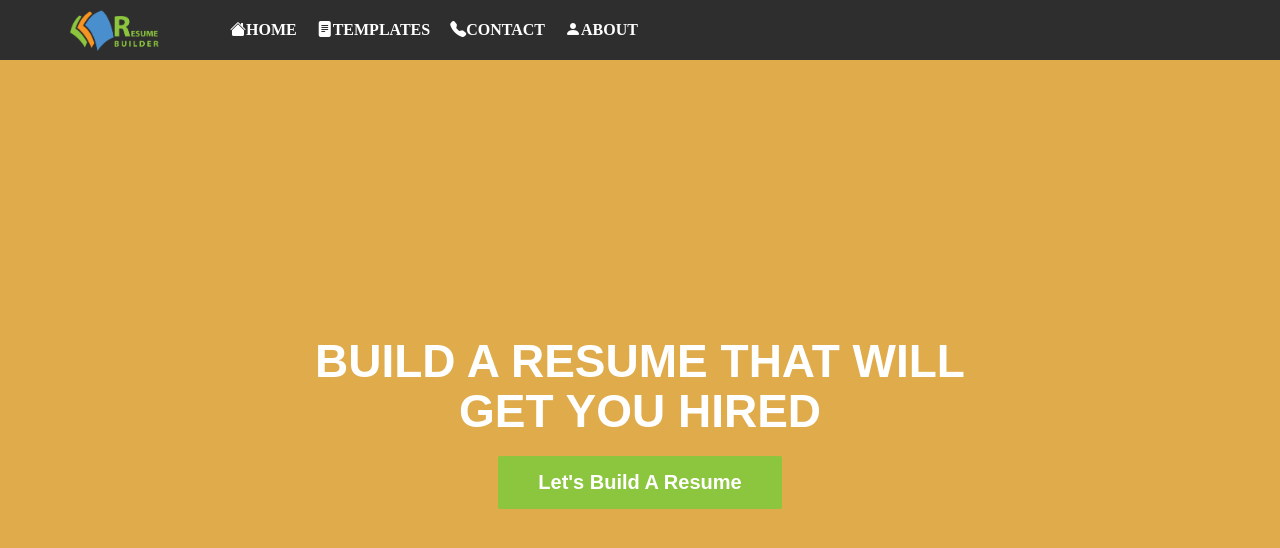
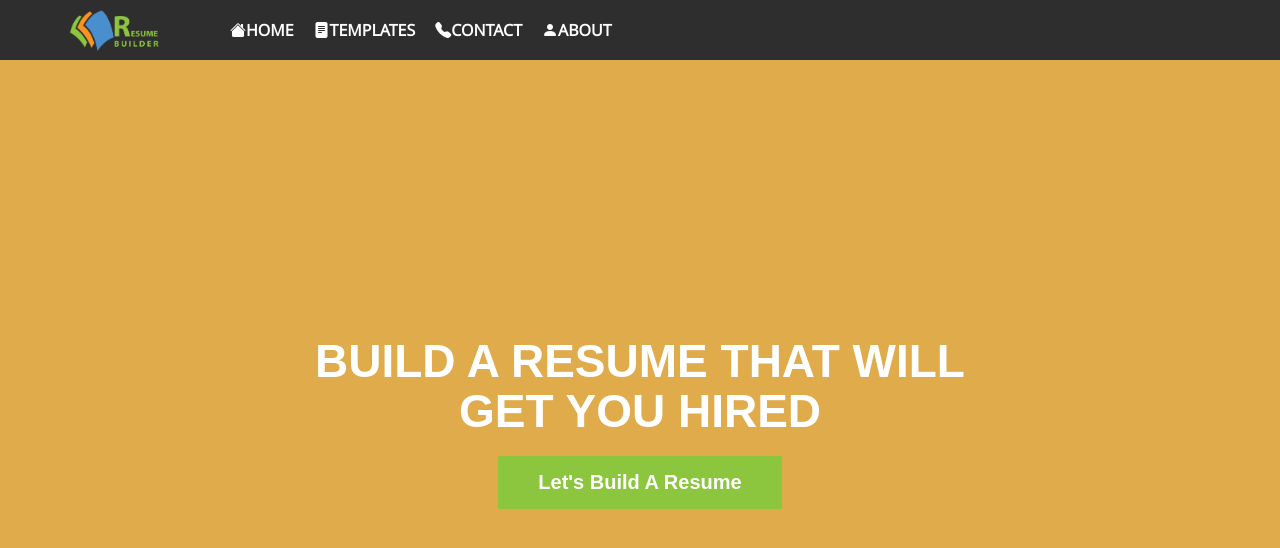
Before and after one commit to Aliherawi7/resume-builder, a React (Create React App) app: page / in a window 1280 px wide. Shown: the top 548 px of the page. Built offline with nearby package versions, Linux system fonts and the light colour scheme.

Commit message:
root font family changed

```diff
--- a/src/index.css
+++ b/src/index.css
@@ -31,7 +31,9 @@
   src: url('./assets/fonts/NexaTextDemo-Light.woff');
   src: url('./assets/fonts/NexaTextDemo-Bold.woff');
 }
-
+body{
+  font-family: 'OpenSans';
+}
 *::-webkit-scrollbar{
   visibility: hidden;
   width: 8px;
```
